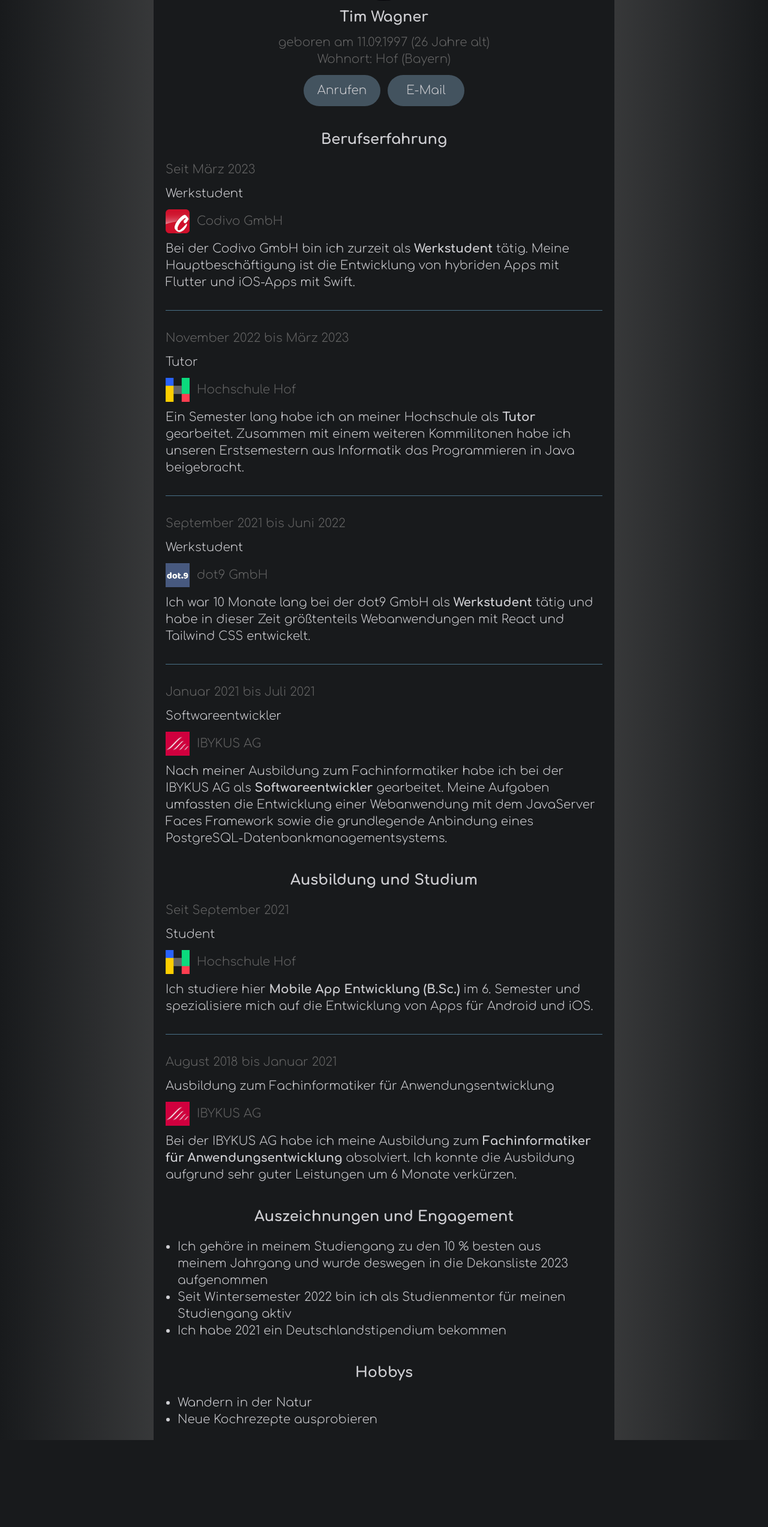
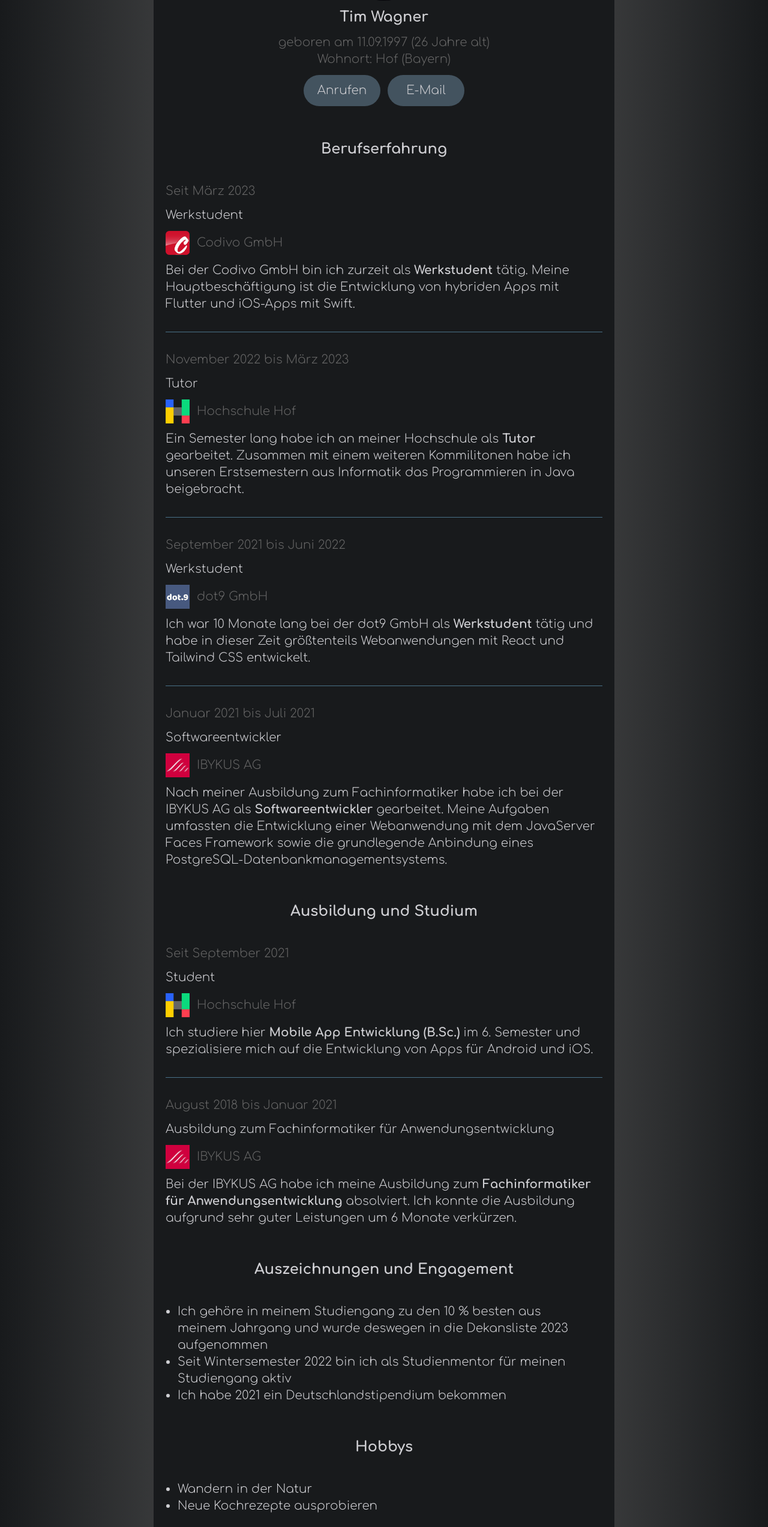
Before and after one commit to tim-w97/MyProfilePage, a React (Create React App) app: page /lebenslauf in a window 1280 px wide. Shown: the part 251-2797 px from the top of the page at 60% size. Before the commit the page ends 2652 px from the top, so only its background shows below. Built offline with nearby package versions, Linux system fonts and the light colour scheme.

Commit message:
increased margins on cv

```diff
--- a/src/pages/CVPage.js
+++ b/src/pages/CVPage.js
@@ -16,7 +16,7 @@ function CVPage() {
       <PageTemplate>
           <Profile className="pt-20 mx-3"/>
 
-          <p className="text-2xl font-bold mt-10 mb-5 text-center">Berufserfahrung</p>
+          <p className="text-2xl font-bold mt-14 mb-10 text-center">Berufserfahrung</p>
 
           <CVEntry
               time="Seit März 2023"
@@ -94,7 +94,7 @@ function CVPage() {
               }
           />
 
-          <p className="text-2xl font-bold mt-10 mb-5 text-center">Ausbildung und Studium</p>
+          <p className="text-2xl font-bold mt-14 mb-10 text-center">Ausbildung und Studium</p>
 
           <CVEntry
               time="Seit September 2021"
@@ -139,7 +139,7 @@ function CVPage() {
               }
           />
 
-          <p className="text-2xl font-bold mt-10 mb-5 text-center">Auszeichnungen und Engagement</p>
+          <p className="text-2xl font-bold mt-14 mb-10 text-center">Auszeichnungen und Engagement</p>
 
           <ul className='mx-10 list-disc'>
               <li>
@@ -154,9 +154,9 @@ function CVPage() {
               </li>
           </ul>
 
-          <p className="text-2xl font-bold mt-10 mb-5 text-center">Hobbys</p>
+          <p className="text-2xl font-bold mt-14 mb-10 text-center">Hobbys</p>
 
-          <ul className='mx-10 pb-5 list-disc pb-10'>
+          <ul className='mx-10 list-disc pb-10'>
               <li>
                   Wandern in der Natur
               </li>
--- a/src/widgets/Profile.js
+++ b/src/widgets/Profile.js
@@ -28,12 +28,10 @@ function Profile(props) {
       <div className="flex flex-col min-[320px]:flex-row mt-3 gap-3">
         {/* Phone-Icon */}
         <CallMeLink className='w-32 bg-tim-gunpowder p-3 rounded-full'>
-          {/*<img src={phoneIcon} alt='Phone Contact'/>*/}
           <p>Anrufen</p>
         </CallMeLink>
         {/* E-Mail-Icon */}
         <SendEmailLink className='w-32 bg-tim-gunpowder p-3 rounded-full'>
-          {/*<img src={mailIcon} alt='Email Contact'/>*/}
           <p>E-Mail</p>
         </SendEmailLink>
       </div>
```
